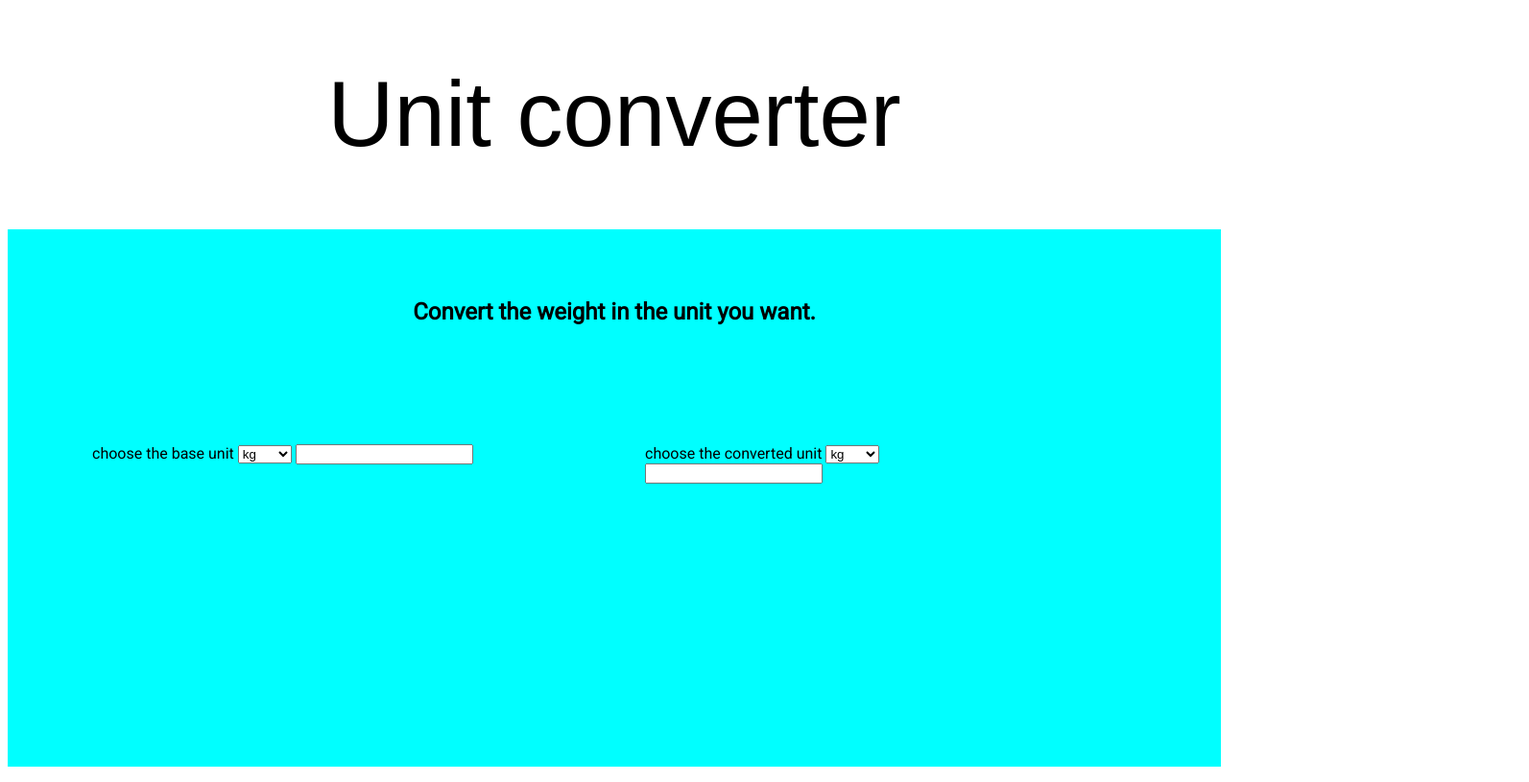
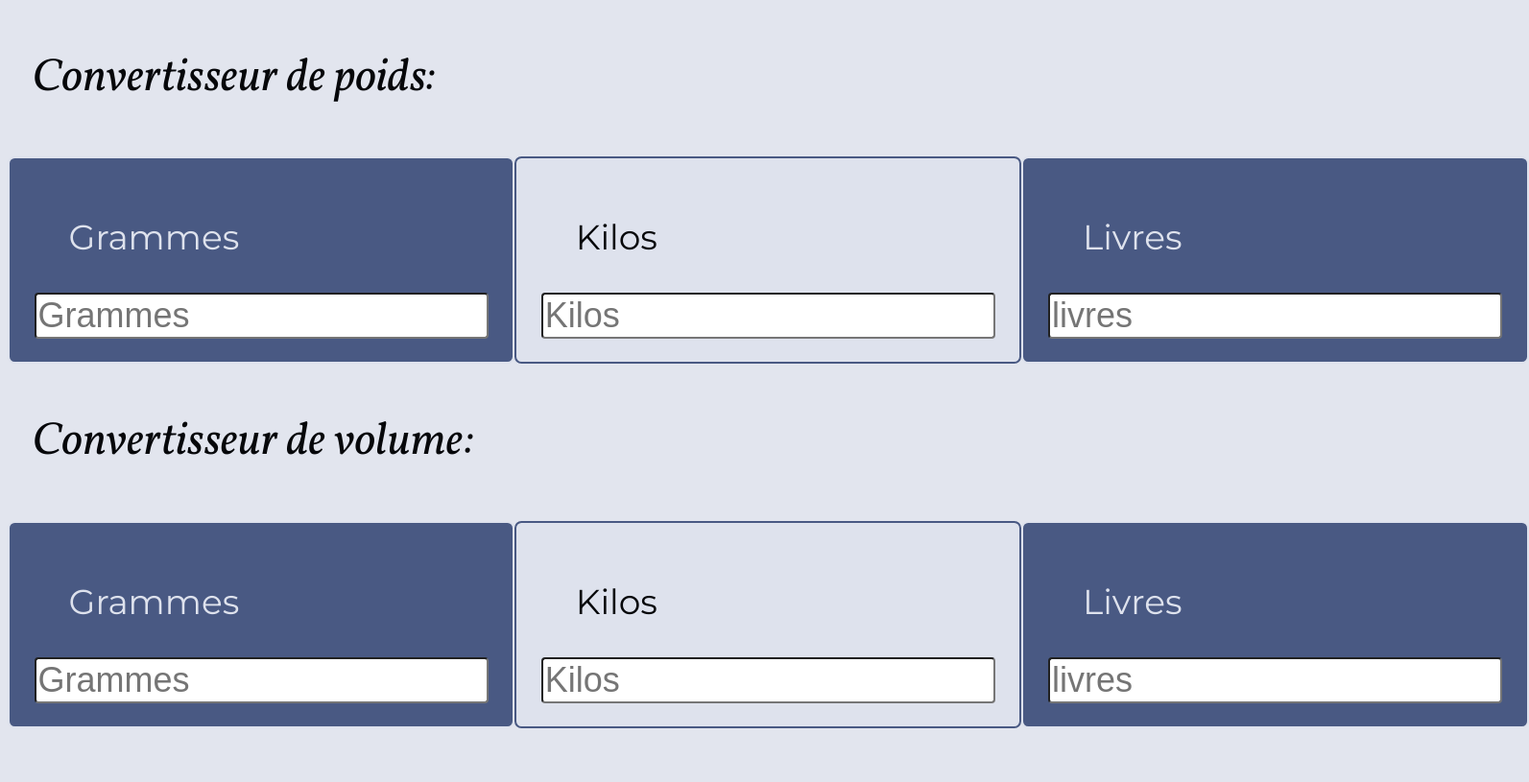
Before and after one commit to TiThuthur/Unit-converter, a plain HTML site: page index.html in a window 1280 px wide. Shown: the whole page at 96% size, 1593 px wide, since content can reach past the window. Drawn offline with Linux system fonts and the light colour scheme; a web font is replaced by a local one.

Commit message:
refonte graphique

```diff
--- a/asset/js/script.js
+++ b/asset/js/script.js
@@ -0,0 +1,28 @@
+let grammes = document.getElementById("grammes");
+let kilos = document.getElementById("kilos");
+let livres = document.getElementById("livres");
+
+grammes.addEventListener("input", function () {
+  convPoids(this.id, this.value);
+});
+kilos.addEventListener("input", function () {
+  convPoids(this.id, this.value);
+});
+livres.addEventListener("input", function () {
+  convPoids(this.id, this.value);
+});
+
+function convPoids(id, value) {
+  if (id === "grammes") {
+    grammes = `${value} g`
+    kilos.value = `${value / 1000} kg`;
+    livres.value = `${value * 0.002204623} lb`;
+  } else if (id === "kilos") {
+    grammes.value = `${value * 1000} g`;
+    console.log("kilos")
+    livres.value = `${value * 2.204623} lb`;
+  } else {
+    grammes.value = `${value / 0.002204623} g`;
+    livres.value = `${value / 2.204623} lb`;
+  }
+}
--- a/asset/scss/style.scss
+++ b/asset/scss/style.scss
@@ -1,33 +1,79 @@
-@import url("https://fonts.googleapis.com/css2?family=Roboto&family=Vina+Sans&display=swap");
+@import url("https://fonts.googleapis.com/css2?family=Montserrat&family=Vollkorn:ital@1&display=swap");
 
 body {
-  font-family: "Roboto", monospace;
+  font-size: 12px;
+  color: #06070a;
+  background: #e2e5ee;
 }
 
-h1,
-h2 {
-  text-align: center;
-}
-h1 {
-  font-family: "Vina Sans", sans-serif;
-  font-weight: 500;
-  font-size: 6em;
-}
-h2{
-  padding: 3em;
-}
-.is-aqua {
-  height: 70vh;
-  background-color: aqua;
-}
-.container {
-  display: flex;
-  justify-content: center;
-  align-items: center;
-  &__base,
-  &__converted {
-    min-width: 40vw;
-    min-height: 40vh;
-    margin: 2em;
+h1{
+  &::before {
+    font-size: 4em;
+    content: "";
+    display: block;
+    position: absolute;
+    top: 105px;
+    width: inherit;
+    height: 2px;
+    background: #495983;
+    border: none;
+    border-radius: 0.05em;
   }
 }
+
+.title {
+  font-size: 4em;
+  font-family: "Vollkorn", serif;
+  padding: 2vh 2vw;
+  font-weight: 300;
+  & .poids {
+    width: 25vw;
+  }
+  & .volume {
+    width: 25vw;
+  }
+
+}
+
+.container {
+  font-family: "Montserrat", sans-serif;
+  display: flex;
+  justify-content: space-around;
+  color: #180202;
+}
+.form-group {
+  font-size: 3em;
+  display: flex;
+  flex-direction: column;
+  padding: 3vh 2vw;
+  background: #495983;
+  color: #dee2ed;
+  border-radius: 0.2em;
+  border: #dee2ed 2px solid;
+  &:nth-child(even) {
+    color: #06070a;
+    background: #dee2ed;
+    border: #495983 0.07em solid;
+  }
+  label {
+    padding: 1em;
+    display: block;
+    &::before {
+      content: "";
+      display: block;
+      position: absolute;
+      top: 135px;
+      width: inherit;
+      height: 17px;
+      background: #d12600;
+      border: none;
+      border-radius: 0.05em;
+    }
+  }
+  input {
+    padding: 0.5;
+    display: block;
+    font-size: 1em;
+    border-radius: 4px;
+  }
+}
--- a/index.html
+++ b/index.html
@@ -3,47 +3,43 @@
   <head>
     <meta charset="UTF-8" />
     <meta name="viewport" content="width=device-width, initial-scale=1.0" />
-    <title>Document</title>
+    <title>Convertisseur d'unités</title>
     <link rel="stylesheet" href="asset/css/style.css" />
+    <script src="asset/js/script.js" async></script>
   </head>
   <body>
-    <h1 class="title">Unit converter</h1>
-    <div class="is-aqua">
-      <h2>Convert the weight in the unit you want.</h2>
-      <div class="container">
-        <div class="container__base">
-          <label
-            >choose the base unit
-            <select id="base_unit" onchange="getBase()">
-              <optgroup>
-                <option value="kg">kg</option>
-                <option value="g">g</option>
-                <option value="mg">mg</option>
-                <option value="lbs">lbs</option>
-              </optgroup>
-            </select>
-          </label>
-          <input type="text" name="base_unit_text" id="base_unit_text" />
-        </div>
-        <div class="card container__converted">
-          <label class="text"
-            >choose the converted unit
-            <select id="converted_unit" onchange="getBase()">
-              <optgroup>
-                <option value="kg">kg</option>
-                <option value="g">g</option>
-                <option value="mg">mg</option>
-                <option value="lbs">lbs</option>
-            </select>
-          </label>
-          <div class="text">
-            <input
-              type="text"
-              name="converted_unit_text"
-              id="converted_unit_text"
-            />
-          </div>
-        </div>
+    <div>
+      <h1 class="title poids">Convertisseur de poids:</h1>
+    </div>
+    <div class="container">
+      <div class="form-group">
+        <label>Grammes</label>
+        <input type="text" id="grammes" placeholder="Grammes" />
+      </div>
+      <div class="form-group">
+        <label>Kilos</label>
+        <input type="text" id="kilos" placeholder="Kilos" />
+      </div>
+      <div class="form-group">
+        <label>Livres</label>
+        <input type="text" id="livres" placeholder="livres" />
+      </div>
+    </div>
+    <div>
+      <h1 class="title volume">Convertisseur de volume:</h1>
+    </div>
+    <div class="container">
+      <div class="form-group">
+        <label>Grammes</label>
+        <input type="text" id="grammes" placeholder="Grammes" />
+      </div>
+      <div class="form-group">
+        <label>Kilos</label>
+        <input type="text" id="kilos" placeholder="Kilos" />
+      </div>
+      <div class="form-group">
+        <label>Livres</label>
+        <input type="text" id="livres" placeholder="livres" />
       </div>
     </div>
   </body>
```
Also changed, not shown: asset/css/style.css, 1 other file.
